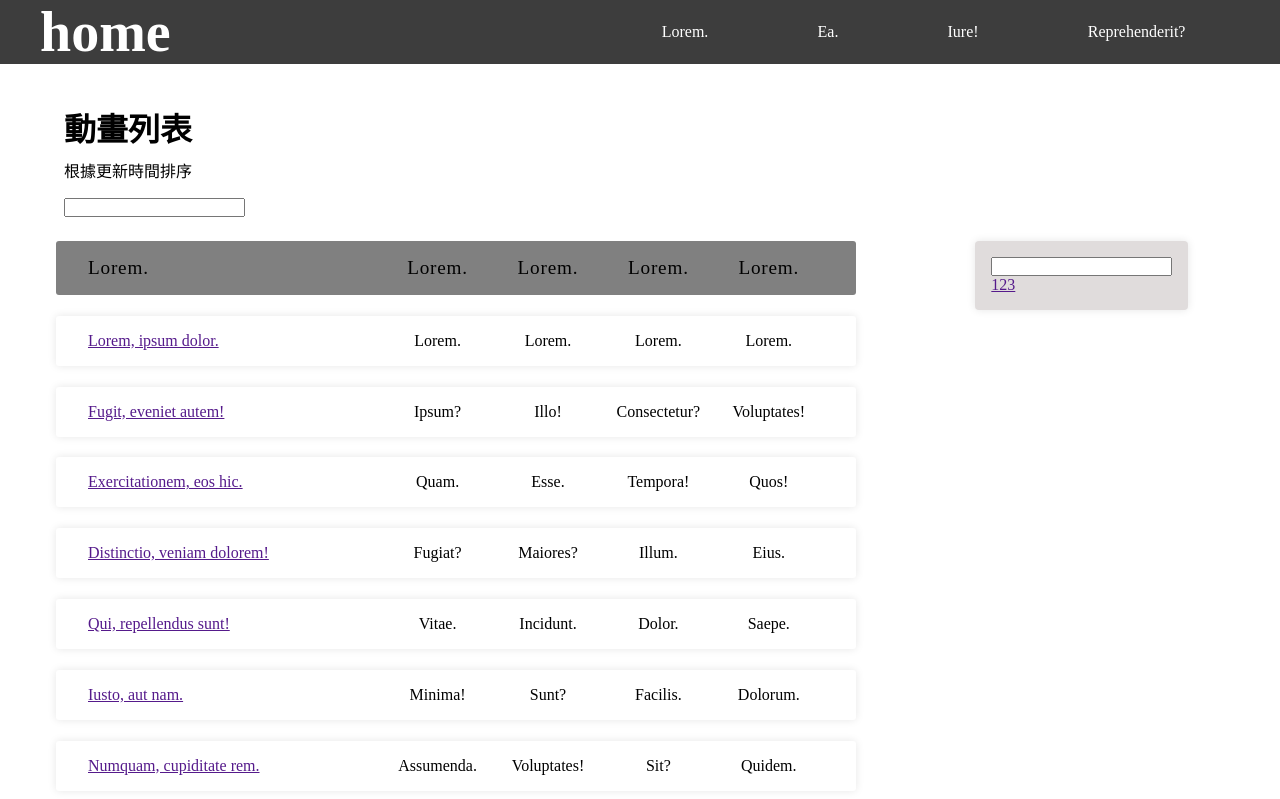
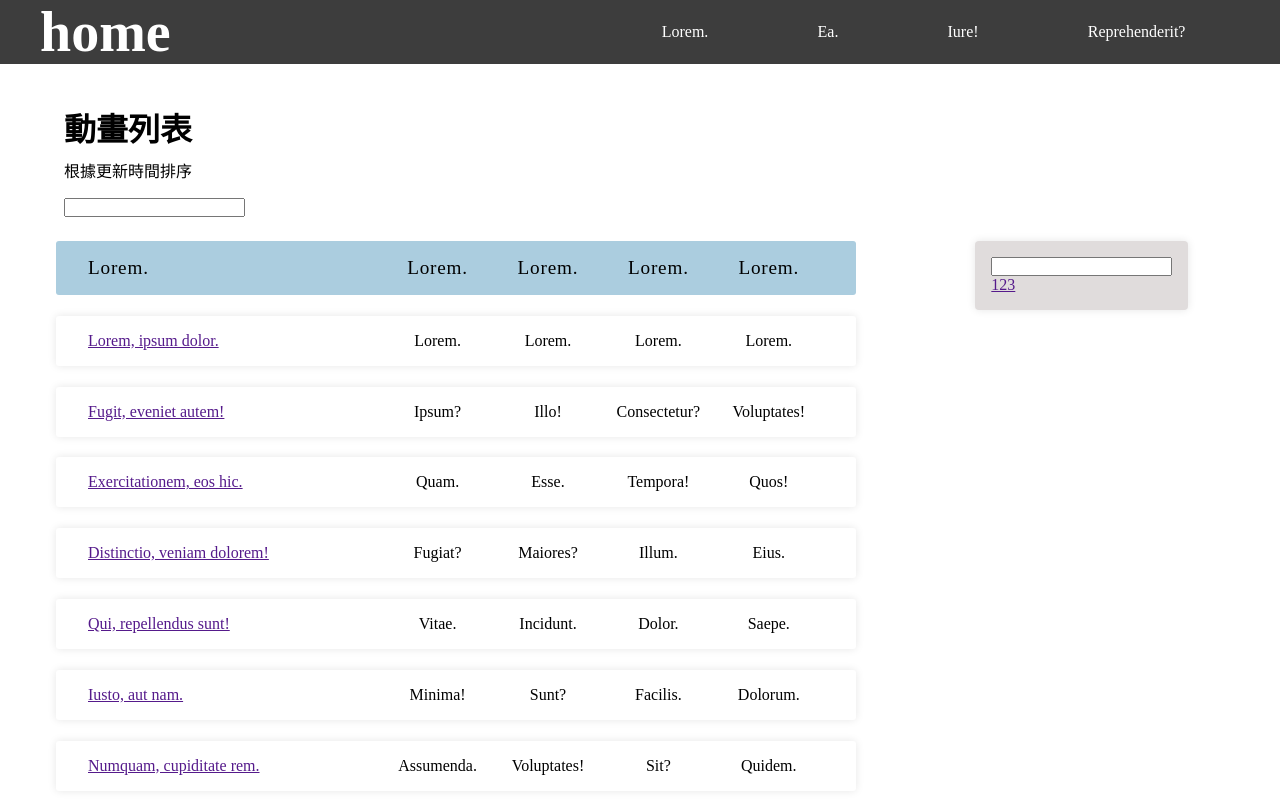
Before and after one commit to robinsonweng/savagetime, a Django app: page / in a window 1280 px wide. Shown: the top 799 px of the page. Run offline with Django 3.2, Linux system fonts and the light colour scheme.

Commit message:
Change thead backgroud color

```diff
--- a/savagetime/static/home/css/home.css
+++ b/savagetime/static/home/css/home.css
@@ -1,5 +1,5 @@
 :root {
-    --thead-bg-color: gray;
+    --thead-bg-color: #abcddf;
 }
 
 .table-container {
```
